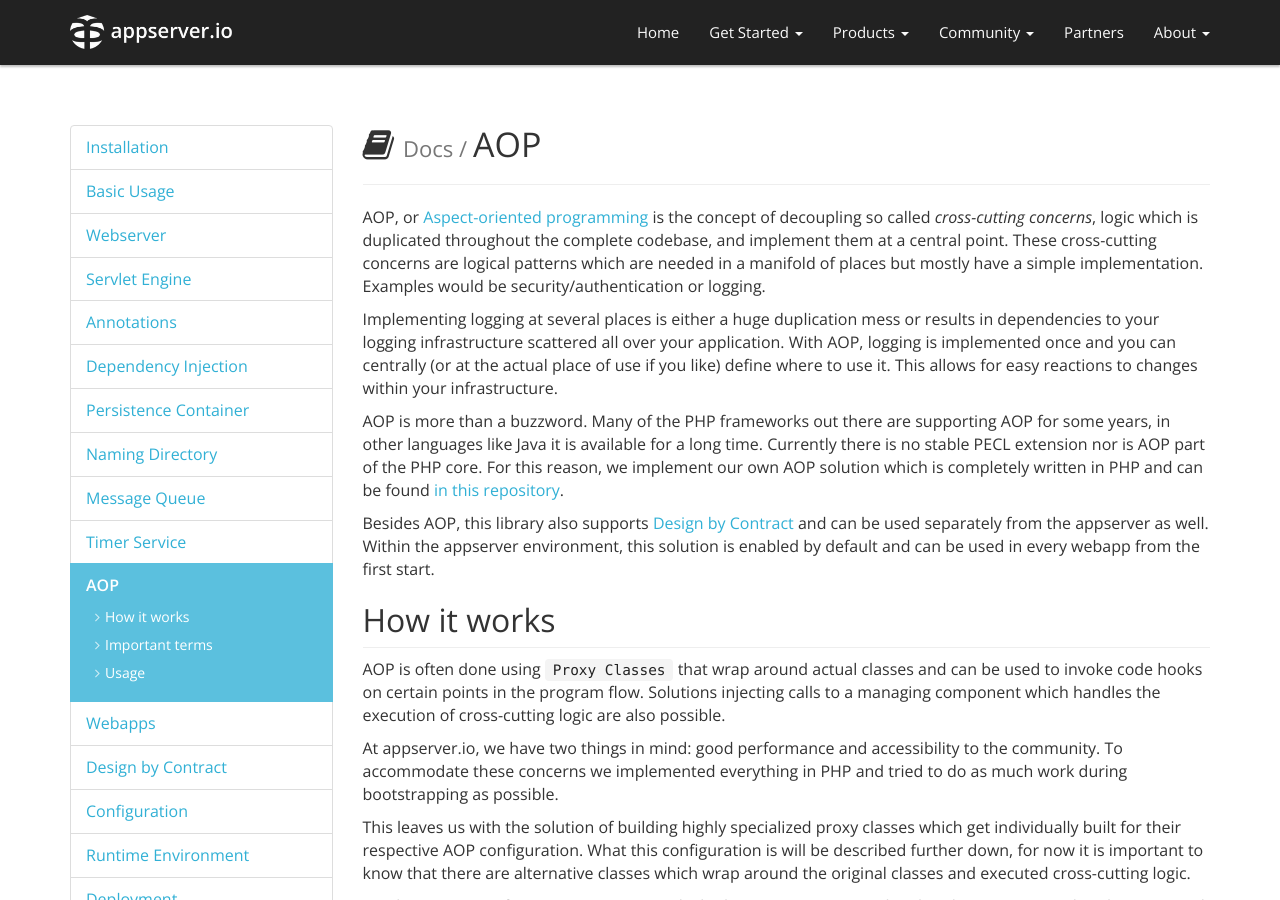
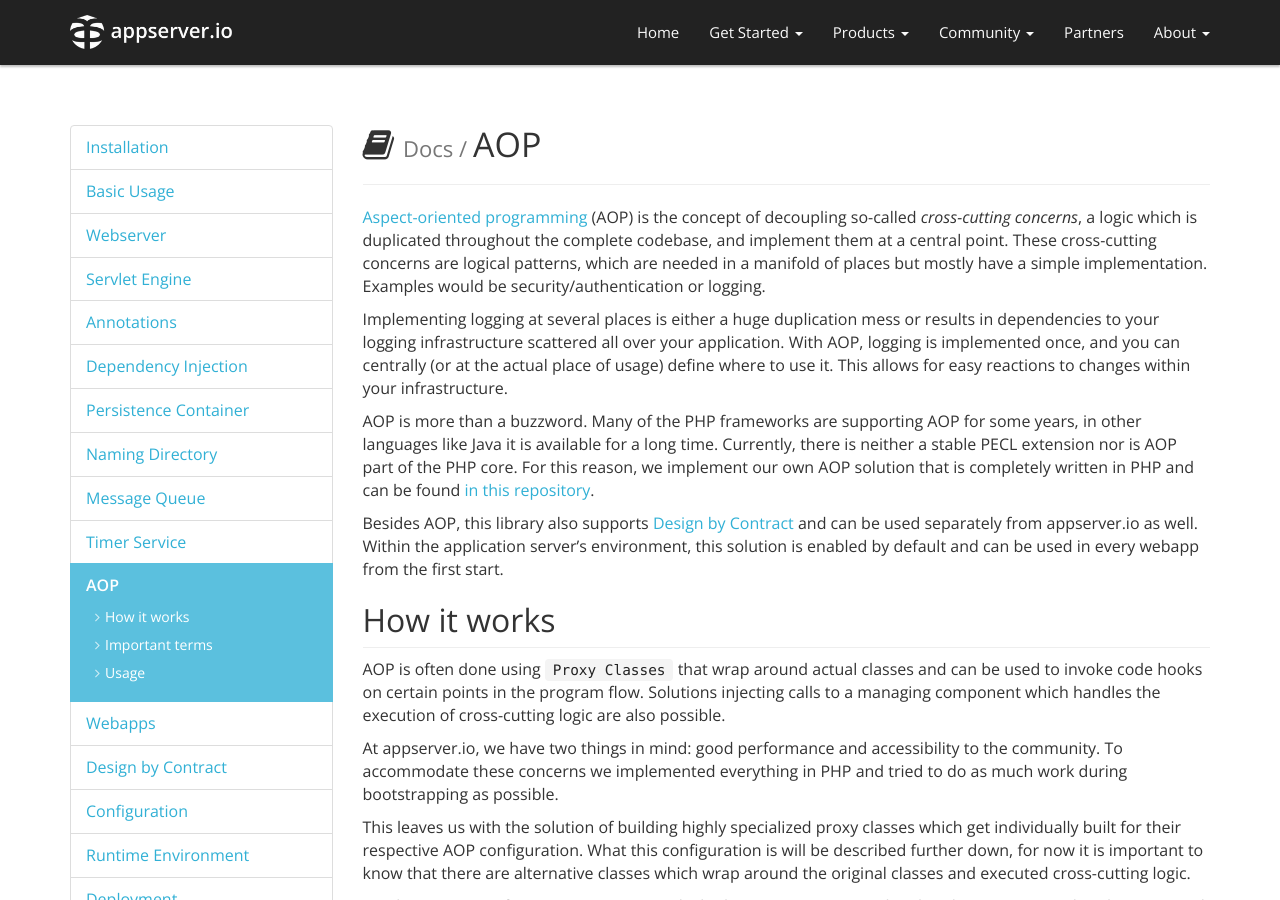
Before and after one commit to appserver-io/appserver, a Jekyll site: the page built from _docs/aop.md, in a window 1280 px wide and 900 px high. Built offline with Jekyll 4.4.1, drawn with Linux system fonts in a browser that asks for light colours; nearby versions of some CDN libraries; library files that are not in the unit come from our copies; Markdown is read by kramdown in place of the engine named in the settings.

Commit message:
Update aop.md
Changes until line 30

```diff
--- a/_docs/aop.md
+++ b/_docs/aop.md
@@ -17,17 +17,16 @@ subNav:
 permalink: /get-started/documentation/aop.html
 ---
 
-AOP, or [Aspect-oriented programming](http://en.wikipedia.org/wiki/Aspect-oriented_programming) is the concept of decoupling so called *cross-cutting concerns*, logic which is duplicated throughout the complete  codebase, and implement them at a central point.
-These cross-cutting concerns are logical patterns which are needed in a manifold of places but mostly have a simple implementation. Examples would be security/authentication or logging.
+[Aspect-oriented programming](http://en.wikipedia.org/wiki/Aspect-oriented_programming) (AOP) is the concept of decoupling so-called *cross-cutting concerns*, a logic which is duplicated throughout the complete  codebase, and implement them at a central point.
+These cross-cutting concerns are logical patterns, which are needed in a manifold of places but mostly have a simple implementation. Examples would be security/authentication or logging.
 
 Implementing logging at several places is either a huge duplication mess or results in dependencies to your logging infrastructure scattered all over your application.
-With AOP, logging is implemented once and you can centrally (or at the actual place of use if you like) define where to use it.
-This allows for easy reactions to changes within your infrastructure.
+With AOP, logging is implemented once, and you can centrally (or at the actual place of usage) define where to use it. This allows for easy reactions to changes within your infrastructure.
 
-AOP is more than a buzzword. Many of the PHP frameworks out there are supporting AOP for some years, in other languages like Java it is available for a long time. Currently there is no stable PECL extension nor is AOP part of the PHP core. For this reason, we implement our own AOP solution which is completely written in PHP and can be found [in this repository](https://github.com/appserver-io/doppelgaenger).
+AOP is more than a buzzword. Many of the PHP frameworks are supporting AOP for some years, in other languages like Java it is available for a long time. Currently, there is neither a stable PECL extension nor is AOP part of the PHP core. For this reason, we implement our own AOP solution that is completely written in PHP and can be found [in this repository](https://github.com/appserver-io/doppelgaenger).
 
-Besides AOP, this library also supports [Design by Contract](https://en.wikipedia.org/wiki/Design_by_contract) and can be used separately from the appserver as well.
-Within the appserver environment, this solution is enabled by default and can be used in every webapp from the first start.
+Besides AOP, this library also supports [Design by Contract](https://en.wikipedia.org/wiki/Design_by_contract) and can be used separately from appserver.io as well.
+Within the application server's environment, this solution is enabled by default and can be used in every webapp from the first start.
 
 ## How it works
 
```
